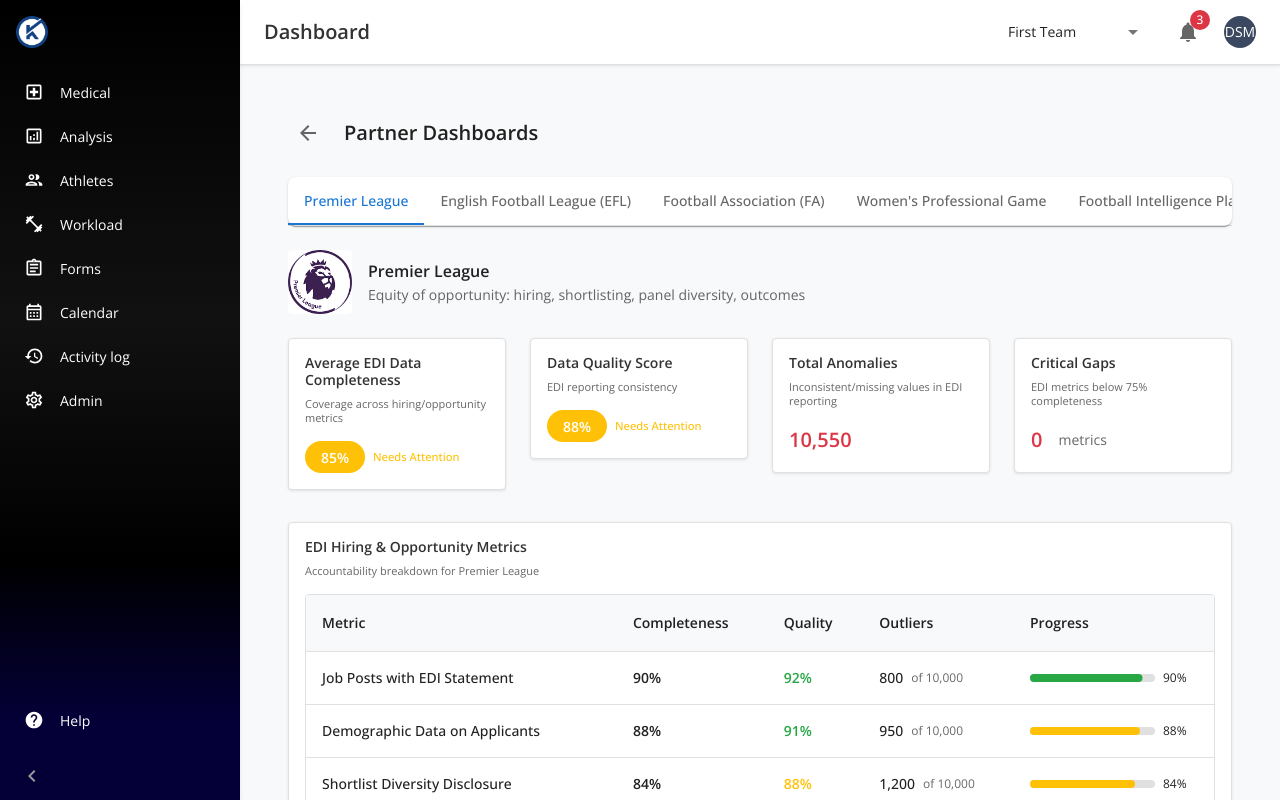
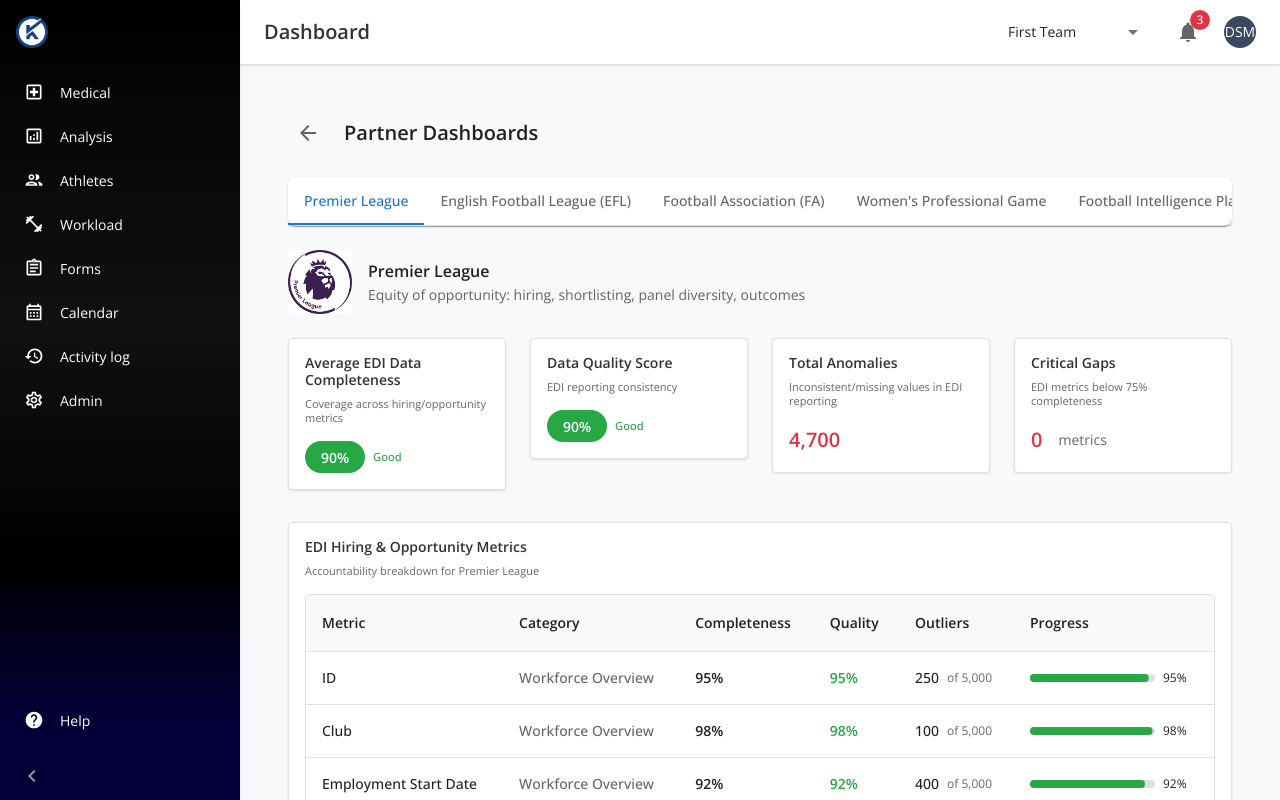
Before and after one commit to saarbyrner/PCP, a React (Vite) app: page /analysis/completeness-quality in a window 1280 px wide. Built offline with nearby package versions, Linux system fonts and the light colour scheme.

Commit message:
Data updates

```diff
--- a/src/data/completeness-quality-data.js
+++ b/src/data/completeness-quality-data.js
@@ -8,15 +8,15 @@
       name: 'Premier League',
       logo: '/assets/logos/organizations/premier-league.png',
       metrics: [
-        { metric: 'Job Posts with EDI Statement', completeness: 90, outliers: 800, totalRecords: 10000 },
-        { metric: 'Demographic Data on Applicants', completeness: 88, outliers: 950, totalRecords: 10000 },
-        { metric: 'Shortlist Diversity Disclosure', completeness: 84, outliers: 1200, totalRecords: 10000 },
-        { metric: 'Interview Panel Diversity', completeness: 80, outliers: 1500, totalRecords: 10000 },
-        { metric: 'Final Round Diversity Disclosure', completeness: 86, outliers: 1100, totalRecords: 10000 },
-        { metric: 'Hires by Ethnicity (Reported)', completeness: 92, outliers: 700, totalRecords: 10000 },
-        { metric: 'Progression Outcomes by Ethnicity', completeness: 85, outliers: 1300, totalRecords: 10000 },
-        { metric: 'Pay Band Transparency (Coaching)', completeness: 78, outliers: 1600, totalRecords: 10000 },
-        { metric: 'Retention by Ethnicity (12m)', completeness: 83, outliers: 1400, totalRecords: 10000 }
+        { metric: 'ID', category: 'Workforce Overview', completeness: 95, outliers: 250, totalRecords: 5000 },
+        { metric: 'Club', category: 'Workforce Overview', completeness: 98, outliers: 100, totalRecords: 5000 },
+        { metric: 'Employment Start Date', category: 'Workforce Overview', completeness: 92, outliers: 400, totalRecords: 5000 },
+        { metric: 'Employment End Date', category: 'Workforce Overview', completeness: 88, outliers: 600, totalRecords: 5000 },
+        { metric: 'Area Name', category: 'Coach Development', completeness: 90, outliers: 500, totalRecords: 5000 },
+        { metric: 'Position Type Name', category: 'Coach Development', completeness: 87, outliers: 650, totalRecords: 5000 },
+        { metric: 'Department Name', category: 'Coach Development', completeness: 85, outliers: 750, totalRecords: 5000 },
+        { metric: 'Age Groups', category: 'Coach Development', completeness: 82, outliers: 900, totalRecords: 5000 },
+        { metric: 'Club Job Title', category: 'Coach Development', completeness: 89, outliers: 550, totalRecords: 5000 }
       ]
     },
     {
@@ -24,15 +24,15 @@
       name: 'English Football League (EFL)',
       logo: '/assets/logos/organizations/efl.png',
       metrics: [
-        { metric: 'Job Posts with EDI Statement', completeness: 88, outliers: 900, totalRecords: 10000 },
-        { metric: 'Demographic Data on Applicants', completeness: 85, outliers: 1150, totalRecords: 10000 },
-        { metric: 'Shortlist Diversity Disclosure', completeness: 80, outliers: 1400, totalRecords: 10000 },
-        { metric: 'Interview Panel Diversity', completeness: 76, outliers: 1700, totalRecords: 10000 },
-        { metric: 'Final Round Diversity Disclosure', completeness: 82, outliers: 1350, totalRecords: 10000 },
-        { metric: 'Hires by Ethnicity (Reported)', completeness: 89, outliers: 950, totalRecords: 10000 },
-        { metric: 'Progression Outcomes by Ethnicity', completeness: 81, outliers: 1450, totalRecords: 10000 },
-        { metric: 'Pay Band Transparency (Coaching)', completeness: 74, outliers: 1800, totalRecords: 10000 },
-        { metric: 'Retention by Ethnicity (12m)', completeness: 79, outliers: 1600, totalRecords: 10000 }
+        { metric: 'ID', category: 'Workforce Overview', completeness: 93, outliers: 350, totalRecords: 5000 },
+        { metric: 'Club', category: 'Workforce Overview', completeness: 96, outliers: 200, totalRecords: 5000 },
+        { metric: 'Employment Start Date', category: 'Workforce Overview', completeness: 89, outliers: 550, totalRecords: 5000 },
+        { metric: 'Employment End Date', category: 'Workforce Overview', completeness: 85, outliers: 750, totalRecords: 5000 },
+        { metric: 'Area Name', category: 'Coach Development', completeness: 87, outliers: 650, totalRecords: 5000 },
+        { metric: 'Position Type Name', category: 'Coach Development', completeness: 84, outliers: 800, totalRecords: 5000 },
+        { metric: 'Department Name', category: 'Coach Development', completeness: 82, outliers: 900, totalRecords: 5000 },
+        { metric: 'Age Groups', category: 'Coach Development', completeness: 79, outliers: 1050, totalRecords: 5000 },
+        { metric: 'Club Job Title', category: 'Coach Development', completeness: 86, outliers: 700, totalRecords: 5000 }
       ]
     },
     {
@@ -40,15 +40,15 @@
       name: 'Football Association (FA)',
       logo: '/assets/logos/organizations/fa.png',
       metrics: [
-        { metric: 'Job Posts with EDI Statement', completeness: 92, outliers: 700, totalRecords: 10000 },
-        { metric: 'Demographic Data on Applicants', completeness: 90, outliers: 850, totalRecords: 10000 },
-        { metric: 'Shortlist Diversity Disclosure', completeness: 86, outliers: 1000, totalRecords: 10000 },
-        { metric: 'Interview Panel Diversity', completeness: 84, outliers: 1200, totalRecords: 10000 },
-        { metric: 'Final Round Diversity Disclosure', completeness: 89, outliers: 900, totalRecords: 10000 },
-        { metric: 'Hires by Ethnicity (Reported)', completeness: 94, outliers: 600, totalRecords: 10000 },
-        { metric: 'Progression Outcomes by Ethnicity', completeness: 88, outliers: 950, totalRecords: 10000 },
-        { metric: 'Pay Band Transparency (Coaching)', completeness: 80, outliers: 1400, totalRecords: 10000 },
-        { metric: 'Retention by Ethnicity (12m)', completeness: 85, outliers: 1200, totalRecords: 10000 }
+        { metric: 'Qualification Name', category: 'Workforce Overview', completeness: 94, outliers: 300, totalRecords: 5000 },
+        { metric: 'Date Qualification Achieved', category: 'Workforce Overview', completeness: 91, outliers: 450, totalRecords: 5000 },
+        { metric: 'Gender', category: 'Demographics', completeness: 96, outliers: 200, totalRecords: 5000 },
+        { metric: 'Age', category: 'Demographics', completeness: 93, outliers: 350, totalRecords: 5000 },
+        { metric: 'Country of Nationality', category: 'Demographics', completeness: 89, outliers: 550, totalRecords: 5000 },
+        { metric: 'Region', category: 'Demographics', completeness: 87, outliers: 650, totalRecords: 5000 },
+        { metric: 'Place of Birth', category: 'Demographics', completeness: 85, outliers: 750, totalRecords: 5000 },
+        { metric: 'Qualification Group', category: 'Coach Development', completeness: 92, outliers: 400, totalRecords: 5000 },
+        { metric: 'Qualification Sub Group', category: 'Coach Development', completeness: 88, outliers: 600, totalRecords: 5000 }
       ]
     },
     {
@@ -56,15 +56,10 @@
       name: 'Women\'s Professional Game',
       logo: '/assets/logos/organizations/womens-professional-game.png',
       metrics: [
-        { metric: 'Job Posts with EDI Statement', completeness: 89, outliers: 800, totalRecords: 10000 },
-        { metric: 'Demographic Data on Applicants', completeness: 86, outliers: 1000, totalRecords: 10000 },
-        { metric: 'Shortlist Diversity Disclosure', completeness: 82, outliers: 1250, totalRecords: 10000 },
-        { metric: 'Interview Panel Diversity', completeness: 78, outliers: 1550, totalRecords: 10000 },
-        { metric: 'Final Round Diversity Disclosure', completeness: 84, outliers: 1200, totalRecords: 10000 },
-        { metric: 'Hires by Ethnicity (Reported)', completeness: 90, outliers: 900, totalRecords: 10000 },
-        { metric: 'Progression Outcomes by Ethnicity', completeness: 83, outliers: 1300, totalRecords: 10000 },
-        { metric: 'Pay Band Transparency (Coaching)', completeness: 76, outliers: 1650, totalRecords: 10000 },
-        { metric: 'Retention by Ethnicity (12m)', completeness: 81, outliers: 1500, totalRecords: 10000 }
+        { metric: 'ID', category: 'Workforce Overview', completeness: 92, outliers: 400, totalRecords: 5000 },
+        { metric: 'Club', category: 'Workforce Overview', completeness: 95, outliers: 250, totalRecords: 5000 },
+        { metric: 'Employment Start Date', category: 'Workforce Overview', completeness: 88, outliers: 600, totalRecords: 5000 },
+        { metric: 'Employment End Date', category: 'Workforce Overview', completeness: 84, outliers: 800, totalRecords: 5000 }
       ]
     },
     {
@@ -72,15 +67,9 @@
       name: 'Football Intelligence Platform (FiP)',
       logo: '/assets/logos/kitman-labs-base.png',
       metrics: [
-        { metric: 'Job Posts with EDI Statement', completeness: 91, outliers: 750, totalRecords: 10000 },
-        { metric: 'Demographic Data on Applicants', completeness: 89, outliers: 900, totalRecords: 10000 },
-        { metric: 'Shortlist Diversity Disclosure', completeness: 85, outliers: 1100, totalRecords: 10000 },
-        { metric: 'Interview Panel Diversity', completeness: 82, outliers: 1300, totalRecords: 10000 },
-        { metric: 'Final Round Diversity Disclosure', completeness: 88, outliers: 950, totalRecords: 10000 },
-        { metric: 'Hires by Ethnicity (Reported)', completeness: 93, outliers: 650, totalRecords: 10000 },
-        { metric: 'Progression Outcomes by Ethnicity', completeness: 86, outliers: 1050, totalRecords: 10000 },
-        { metric: 'Pay Band Transparency (Coaching)', completeness: 79, outliers: 1500, totalRecords: 10000 },
-        { metric: 'Retention by Ethnicity (12m)', completeness: 84, outliers: 1300, totalRecords: 10000 }
+        { metric: 'Players Coached', category: 'Coach Development', completeness: 96, outliers: 200, totalRecords: 5000 },
+        { metric: 'Sessions and Drills Coached', category: 'Coach Development', completeness: 94, outliers: 300, totalRecords: 5000 },
+        { metric: 'Results', category: 'Coach Development', completeness: 91, outliers: 450, totalRecords: 5000 }
       ]
     },
     {
@@ -88,12 +77,12 @@
       name: 'League Managers Association (LMA)',
       logo: '/assets/logos/organizations/lma.png',
       metrics: [
-        { metric: 'Job Posts with EDI Statement', completeness: 86, outliers: 1000, totalRecords: 10000 },
-        { metric: 'Demographic Data on Applicants', completeness: 83, outliers: 1200, totalRecords: 10000 },
-        { metric: 'Shortlist Diversity Disclosure', completeness: 78, outliers: 1450, totalRecords: 10000 },
-        { metric: 'Interview Panel Diversity', completeness: 75, outliers: 1650, totalRecords: 10000 },
-        { metric: 'Final Round Diversity Disclosure', completeness: 80, outliers: 1400, totalRecords: 10000 },
-        { metric: 'Hires by Ethnicity (Reported)', completeness: 88, outliers: 1000, totalRecords: 10000 }
+        { metric: 'Disability', category: 'Demographics', completeness: 78, outliers: 1100, totalRecords: 5000 },
+        { metric: 'Ethnicity', category: 'Demographics', completeness: 82, outliers: 900, totalRecords: 5000 },
+        { metric: 'Religion', category: 'Demographics', completeness: 75, outliers: 1250, totalRecords: 5000 },
+        { metric: 'Sexual Identity', category: 'Demographics', completeness: 73, outliers: 1350, totalRecords: 5000 },
+        { metric: 'LMA Programmes', category: 'Coach Development', completeness: 89, outliers: 550, totalRecords: 5000 },
+        { metric: 'Other (Qualifications)', category: 'Coach Development', completeness: 86, outliers: 700, totalRecords: 5000 }
       ]
     },
     {
@@ -101,12 +90,12 @@
       name: 'League Coaches Association (LCA)',
       logo: '/assets/logos/organizations/lca.png',
       metrics: [
-        { metric: 'Job Posts with EDI Statement', completeness: 84, outliers: 1100, totalRecords: 10000 },
-        { metric: 'Demographic Data on Applicants', completeness: 82, outliers: 1300, totalRecords: 10000 },
-        { metric: 'Shortlist Diversity Disclosure', completeness: 77, outliers: 1500, totalRecords: 10000 },
-        { metric: 'Interview Panel Diversity', completeness: 74, outliers: 1700, totalRecords: 10000 },
-        { metric: 'Final Round Diversity Disclosure', completeness: 79, outliers: 1550, totalRecords: 10000 },
-        { metric: 'Hires by Ethnicity (Reported)', completeness: 87, outliers: 1200, totalRecords: 10000 }
+        { metric: 'Disability', category: 'Demographics', completeness: 76, outliers: 1200, totalRecords: 5000 },
+        { metric: 'Ethnicity', category: 'Demographics', completeness: 80, outliers: 1000, totalRecords: 5000 },
+        { metric: 'Religion', category: 'Demographics', completeness: 73, outliers: 1350, totalRecords: 5000 },
+        { metric: 'Sexual Identity', category: 'Demographics', completeness: 71, outliers: 1450, totalRecords: 5000 },
+        { metric: 'LMA Programmes', category: 'Coach Development', completeness: 87, outliers: 650, totalRecords: 5000 },
+        { metric: 'Other (Qualifications)', category: 'Coach Development', completeness: 84, outliers: 800, totalRecords: 5000 }
       ]
     }
   ]
--- a/src/pages/AnalysisPage.jsx
+++ b/src/pages/AnalysisPage.jsx
@@ -267,25 +267,7 @@
         { label: 'Interactive', color: 'var(--color-chart-4)' }
       ]
     },
-    {
-      id: 'completeness-quality',
-      title: 'Partner Dashboards',
-      description: 'Hiring, shortlisting, panel diversity and outcomes data completeness with RAG status',
-      icon: AssessmentOutlined,
-      route: '/analysis/completeness-quality',
-      chartData: [
-        { name: 'Good', value: 60 },
-        { name: 'Needs Attention', value: 25 },
-        { name: 'Critical', value: 15 }
-      ],
-      chartType: 'pie',
-      chartLabel: 'EDI Reporting Status',
-      tags: [
-        { label: 'EDI', color: 'var(--color-success)' },
-        { label: 'Accountability', color: 'var(--color-warning)' },
-        { label: 'Hiring Data', color: 'var(--color-error)' }
-      ]
-    }
+
   ]
 
   // Organization-specific dashboards
@@ -441,6 +423,105 @@
         </Divider>
       </Box>
       <Grid container spacing={2}>
+        {/* Partner Dashboards Card - First in Partner Organisations section */}
+        <Grid item xs={12} md={4}>
+          <Card
+            sx={{
+              height: 140,
+              cursor: 'pointer',
+              transition: 'all 0.2s ease',
+              border: '1px solid var(--color-border-primary)',
+              '&:hover': {
+                transform: 'translateY(-2px)',
+                boxShadow: '0 4px 12px rgba(0, 0, 0, 0.15)',
+                borderColor: 'var(--color-primary)'
+              }
+            }}
+            onClick={() => handleDashboardClick('/analysis/completeness-quality')}
+          >
+            <CardContent sx={{ p: 1.5, height: '100%', display: 'flex', flexDirection: 'column' }}>
+              {/* Header */}
+              <Box sx={{ display: 'flex', alignItems: 'flex-start', justifyContent: 'space-between', mb: 1 }}>
+                <Box sx={{ display: 'flex', alignItems: 'center', gap: 1.5 }}>
+                  <AssessmentOutlined sx={{ color: 'var(--color-primary)', fontSize: 24 }} />
+                  <Typography variant="h6" sx={{ fontWeight: 600, fontSize: '16px', lineHeight: 1.2 }}>
+                    Partner Dashboards
+                  </Typography>
+                </Box>
+                <IconButton size="small" sx={{ color: 'var(--color-text-secondary)' }}>
+                  <ArrowForwardOutlined fontSize="small" />
+                </IconButton>
+              </Box>
+
+              {/* Description */}
+              <Typography
+                variant="body2"
+                color="text.secondary"
+                sx={{
+                  mb: 1,
+                  lineHeight: 1.3,
+                  fontSize: '12px',
+                  display: '-webkit-box',
+                  WebkitLineClamp: 3,
+                  WebkitBoxOrient: 'vertical',
+                  overflow: 'hidden',
+                  flex: 1
+                }}
+              >
+                Hiring, shortlisting, panel diversity and outcomes data completeness with RAG status
+              </Typography>
+
+              {/* Tags */}
+              <Box sx={{
+                display: 'flex',
+                gap: 0.5,
+                flexWrap: 'wrap',
+                mt: 'auto'
+              }}>
+                <Chip
+                  label="EDI"
+                  size="small"
+                  variant="filled"
+                  sx={{
+                    fontSize: '10px',
+                    height: '20px',
+                    backgroundColor: 'var(--color-success)',
+                    color: 'var(--color-white)',
+                    fontWeight: 500,
+                    flexShrink: 0
+                  }}
+                />
+                <Chip
+                  label="Accountability"
+                  size="small"
+                  variant="filled"
+                  sx={{
+                    fontSize: '10px',
+                    height: '20px',
+                    backgroundColor: 'var(--color-warning)',
+                    color: 'var(--color-white)',
+                    fontWeight: 500,
+                    flexShrink: 0
+                  }}
+                />
+                <Chip
+                  label="Hiring Data"
+                  size="small"
+                  variant="filled"
+                  sx={{
+                    fontSize: '10px',
+                    height: '20px',
+                    backgroundColor: 'var(--color-error)',
+                    color: 'var(--color-white)',
+                    fontWeight: 500,
+                    flexShrink: 0
+                  }}
+                />
+              </Box>
+            </CardContent>
+          </Card>
+        </Grid>
+
         {organizationDashboards.map((dashboard) => (
           <Grid item xs={12} md={4} key={dashboard.id}>
                           <Card
--- a/src/pages/CompletenessQualityDashboard.jsx
+++ b/src/pages/CompletenessQualityDashboard.jsx
@@ -224,6 +224,9 @@
                   Metric
                 </TableCell>
                 <TableCell sx={{ fontWeight: 600, fontSize: '0.875rem' }}>
+                  Category
+                </TableCell>
+                <TableCell sx={{ fontWeight: 600, fontSize: '0.875rem' }}>
                   Completeness
                 </TableCell>
                 <TableCell sx={{ fontWeight: 600, fontSize: '0.875rem' }}>
@@ -246,6 +249,11 @@
                 <TableRow key={index} sx={{ '&:hover': { backgroundColor: 'var(--color-background-secondary)' } }}>
                   <TableCell sx={{ fontWeight: 500 }}>
                     {metric.metric}
+                  </TableCell>
+                  <TableCell>
+                    <Typography variant="body2" sx={{ fontWeight: 500, color: 'text.secondary' }}>
+                      {metric.category}
+                    </Typography>
                   </TableCell>
                   <TableCell>
                     <Typography variant="body2" sx={{ fontWeight: 600 }}>
```
